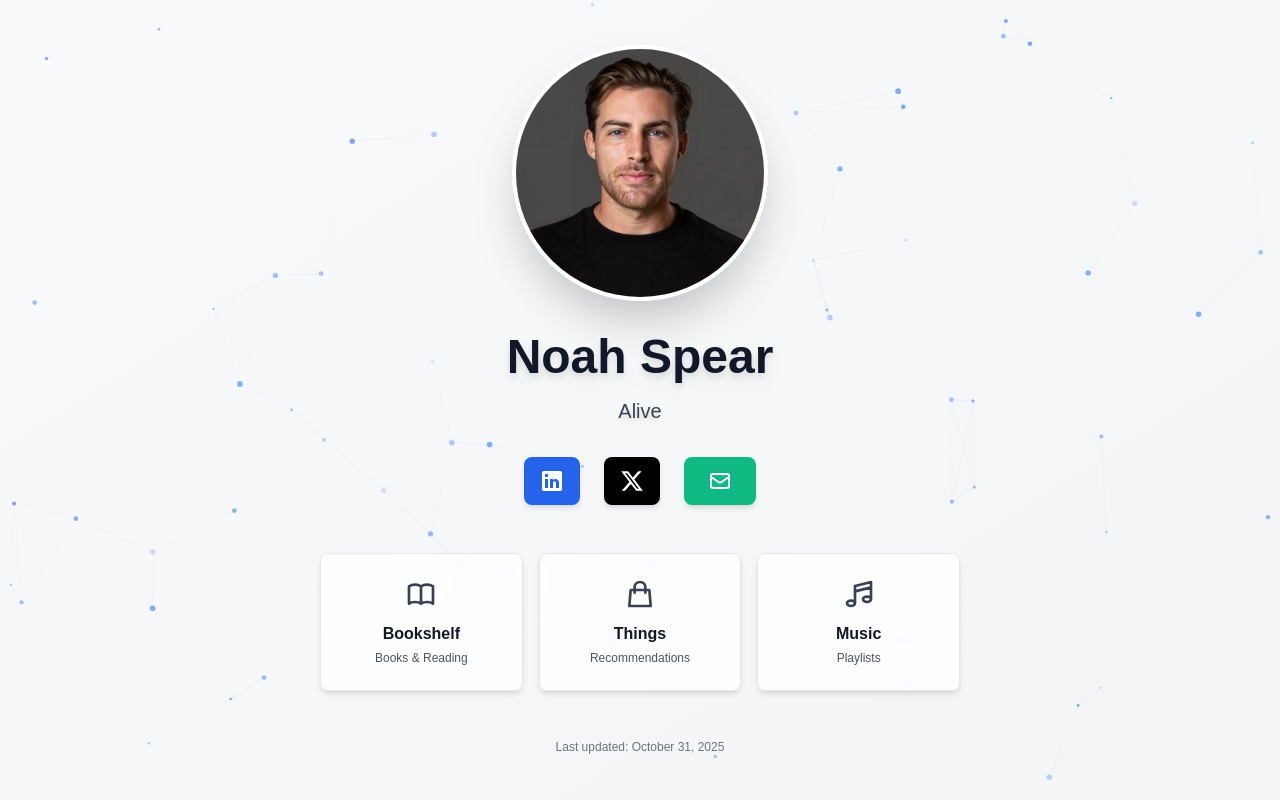
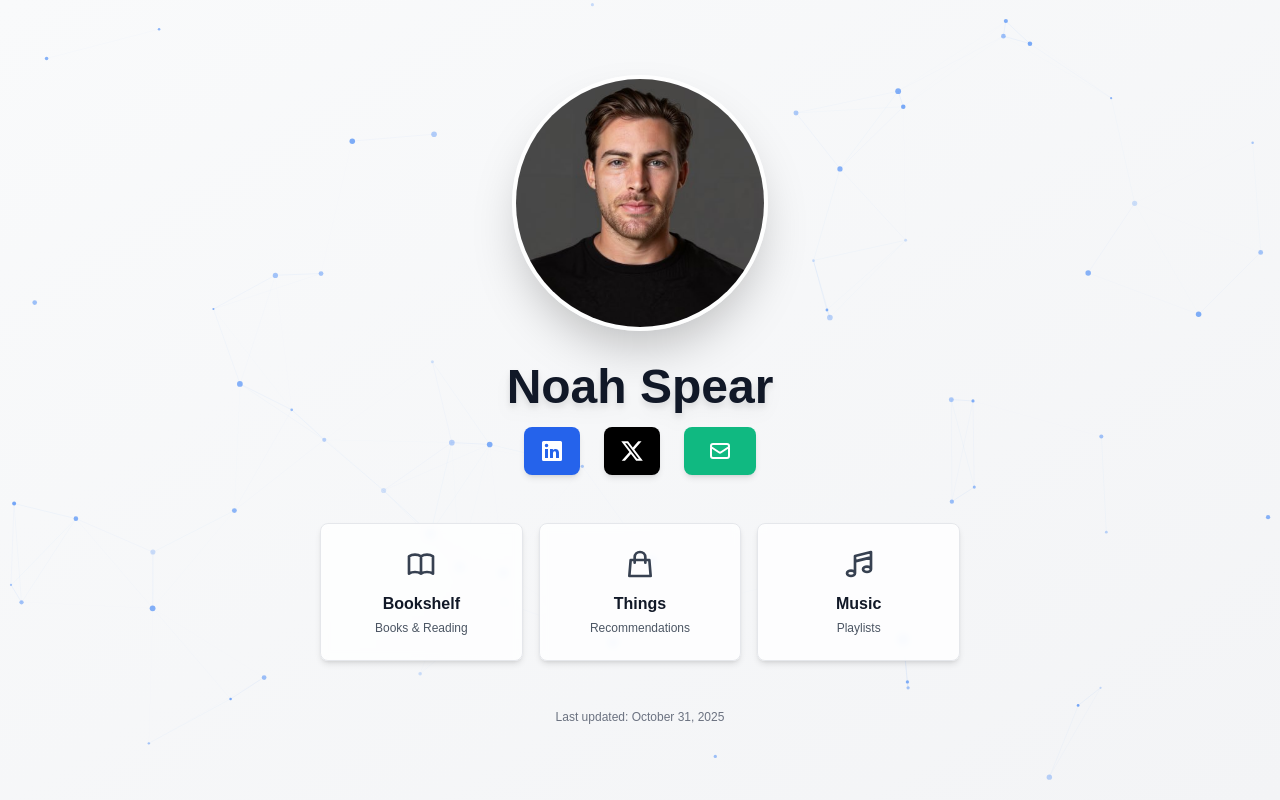
Before and after one commit to nkswizzle/noahspear.com-2.0, a Next.js app: page / in a window 1280 px wide. Built offline with nearby package versions, Linux system fonts and the light colour scheme.

Commit message:
Remove bio section from homepage
- Remove biography text ("Alive") from the main page
- Page now goes directly from name to social links

🤖 Generated with [Claude Code](https://claude.com/claude-code)

Co-Authored-By: Claude <noreply@anthropic.com>

```diff
--- a/app/page.tsx
+++ b/app/page.tsx
@@ -76,13 +76,6 @@ export default function Home() {
         <h1 className="text-3xl sm:text-4xl md:text-5xl font-bold text-center mb-3 sm:mb-4 text-gray-900 dark:text-white drop-shadow-lg">
           Noah Spear
         </h1>
-
-        {/* Biography */}
-        <div className="text-center mb-6 sm:mb-8">
-          <p className="text-base sm:text-lg md:text-xl text-gray-700 dark:text-gray-200 leading-relaxed drop-shadow-md">
-            Alive
-          </p>
-        </div>
 
         {/* Social Links */}
         <div className="flex flex-col sm:flex-row justify-center items-center gap-3 sm:gap-4 md:gap-6">
```
